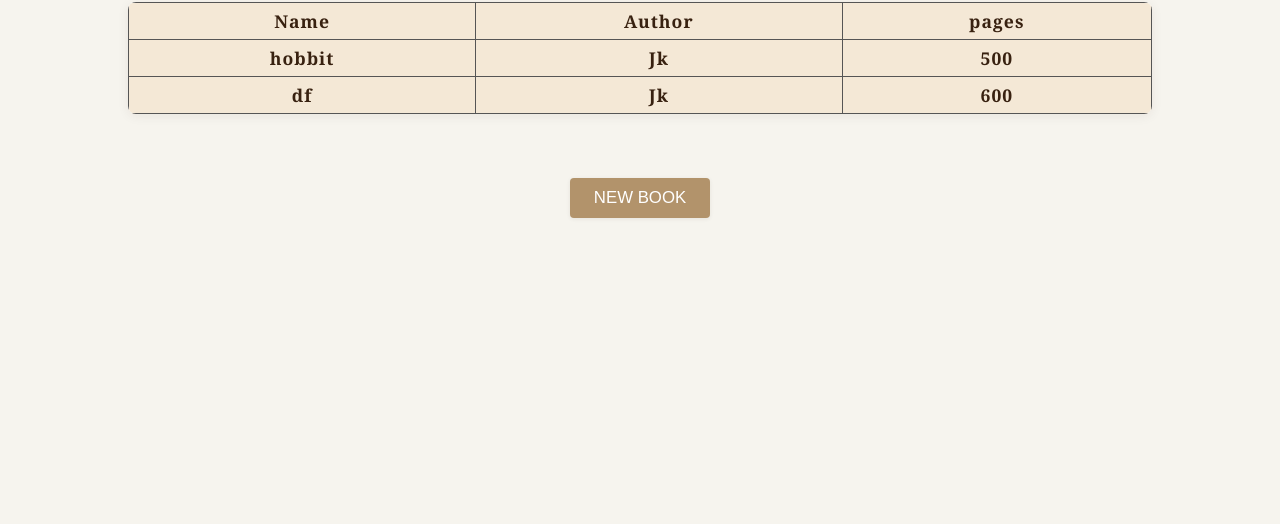
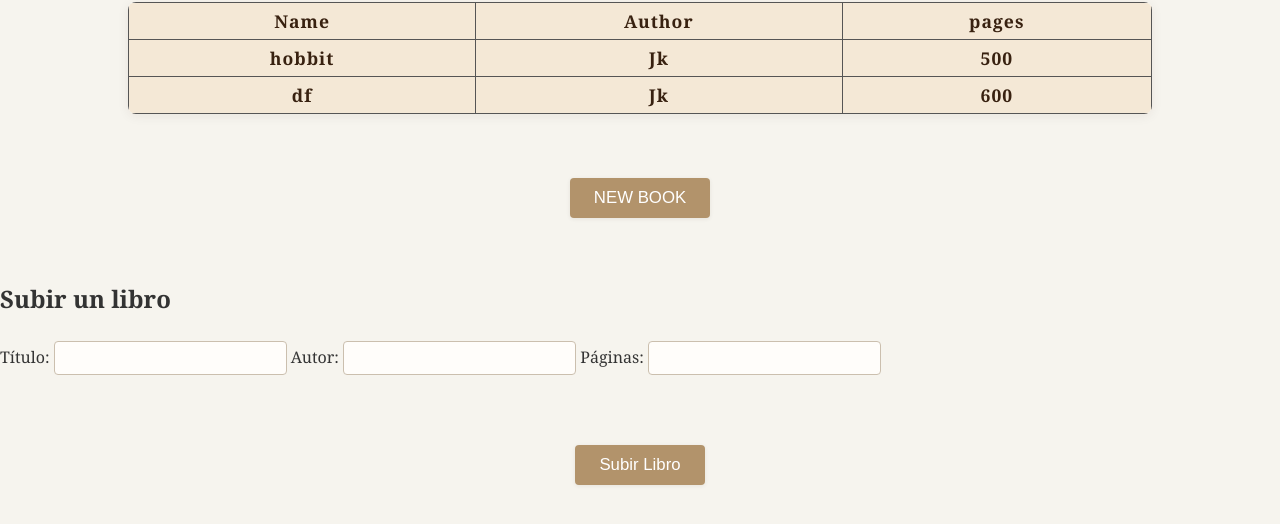
Before and after one commit to pedroxotic/library, a plain HTML site: page index.html in a window 1280 px wide. Shown: the part 62-586 px from the top of the page. Drawn offline with Linux system fonts and the light colour scheme.

Commit message:
"added form, need to make new button work"

```diff
--- a/index.html
+++ b/index.html
@@ -20,5 +20,27 @@
 </table>
 
 <button>NEW BOOK</button>
+
+ <div id="modalOverlay" class="overlay">
+    <div class="modal">
+
+      <h2>Subir un libro</h2>
+      <form id="bookForm">
+        <label for="title">Título:</label>
+        <input type="text" id="title" name="title" required>
+
+        <label for="author">Autor:</label>
+        <input type="text" id="author" name="author" required>
+
+        <label for="pages">Páginas:</label>
+        <input type="number" id="pages" name="pages" min="1" required>
+
+
+        <button type="submit" class="btn submit">Subir Libro</button>
+      </form>
+    </div>
+  </div>
+
+
 <script src="code.js" defer></script>
 </body>
--- a/style.css
+++ b/style.css
@@ -114,3 +114,7 @@
             color: #382110;
             text-decoration: underline;
         }
+
+        .modalOverlay{
+            display: none;
+        }
```
Also changed, not shown: code.js (+1 -7 lines).
